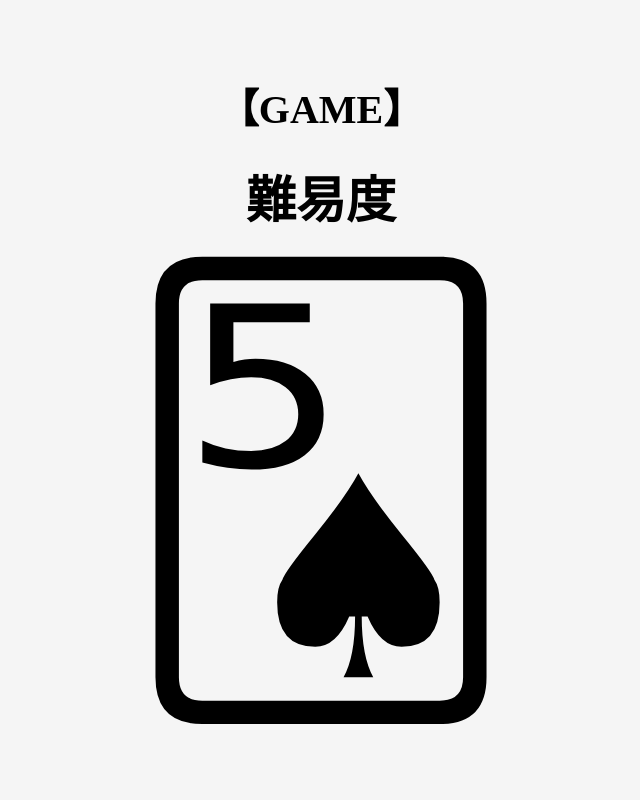
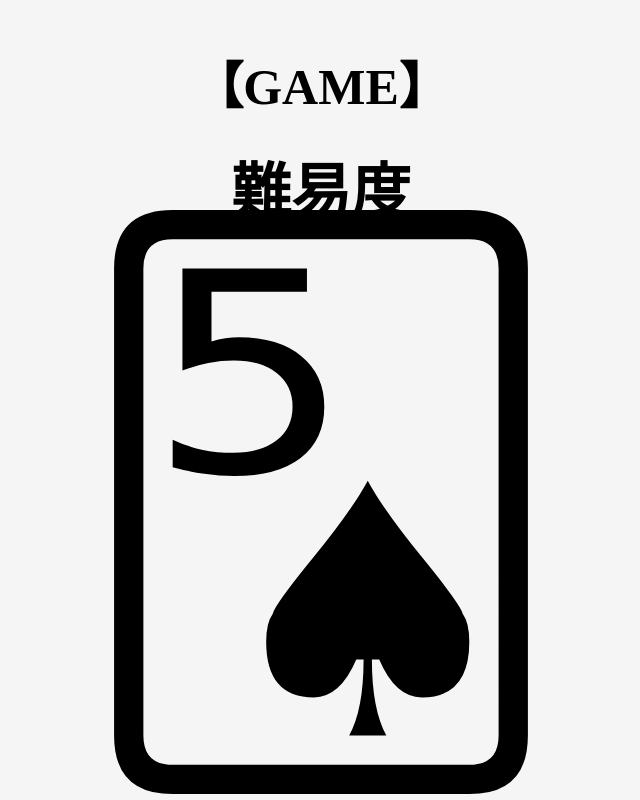
Before and after one commit to Usatblu27/game, a plain HTML site: page index.html in a window 1280 px wide. Shown: the whole page, without its empty margins (319-959 px from the left). Drawn offline with Linux system fonts and the light colour scheme.

Commit message:
Add files via upload

```diff
--- a/index.html
+++ b/index.html
@@ -20,13 +20,14 @@
         background-color: rgb(245, 245, 245);
       }
       h1 {
-        font-size: 40px;
+        font-size: 50px;
       }
       h2 {
-        font-size: 50px;
+        font-size: 60px;
       }
       .card {
-        font-size: 400px;
+        font-size: 500px;
+        line-height: 100%;
       }
     </style>
   </head>
```
